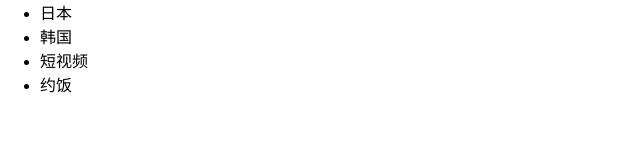
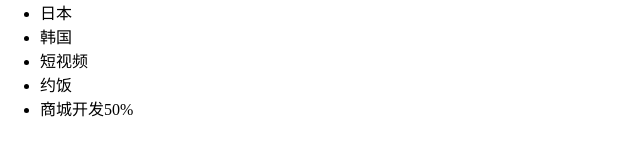
Before and after one commit to chanjian/git_practice, a plain HTML site: page index.html in a window 1280 px wide. Shown: the whole page, without its empty margins (0-640 px from the left). Drawn offline with Linux system fonts and the light colour scheme.

Commit message:
dev分支第一次提交

```diff
--- a/index.html
+++ b/index.html
@@ -14,6 +14,7 @@
 
 		<li>短视频</li>
 		<li>约饭</li>
+		<li>商城开发50%</li
     </ul>
   </body>
 </html>
```
